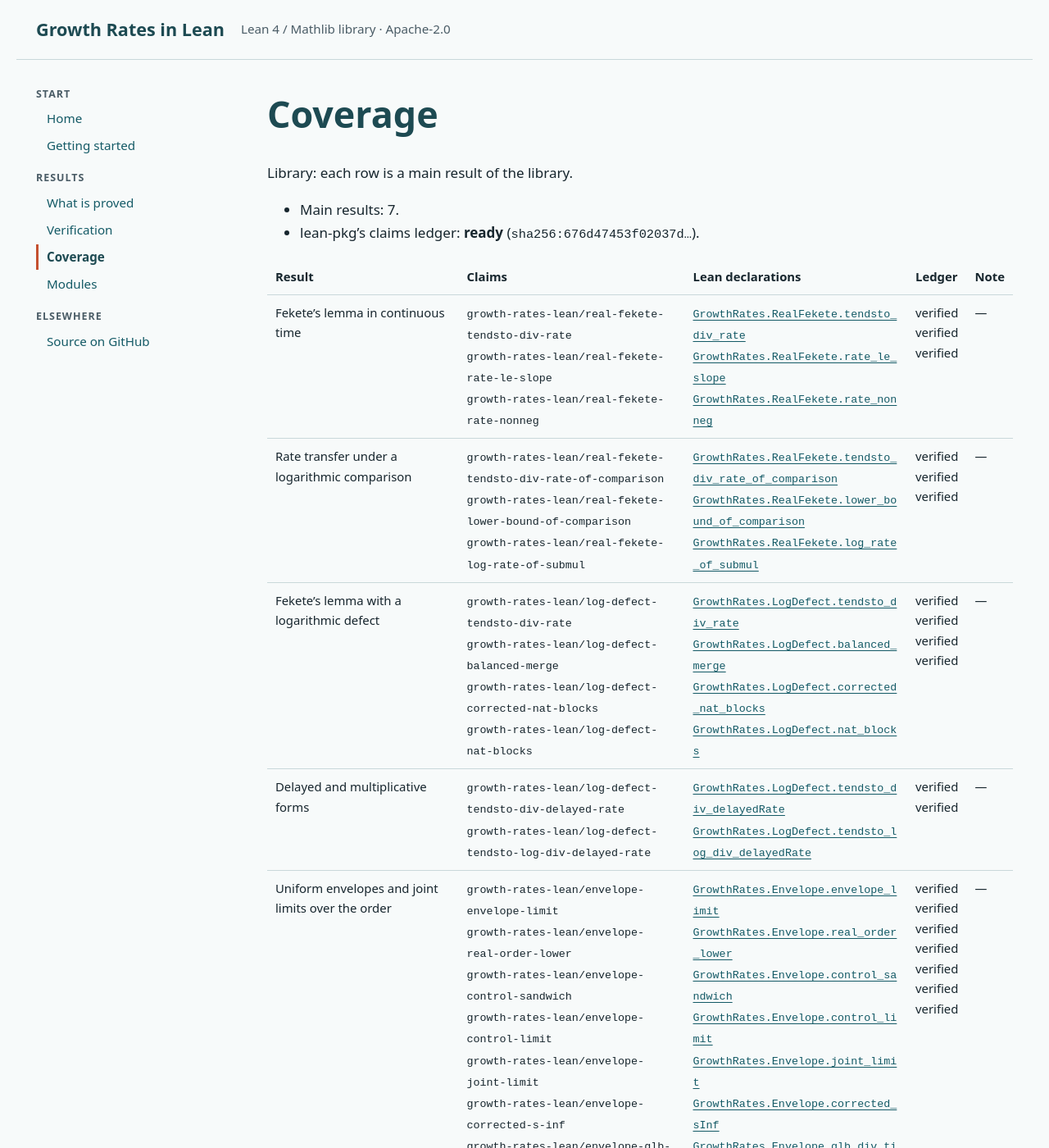
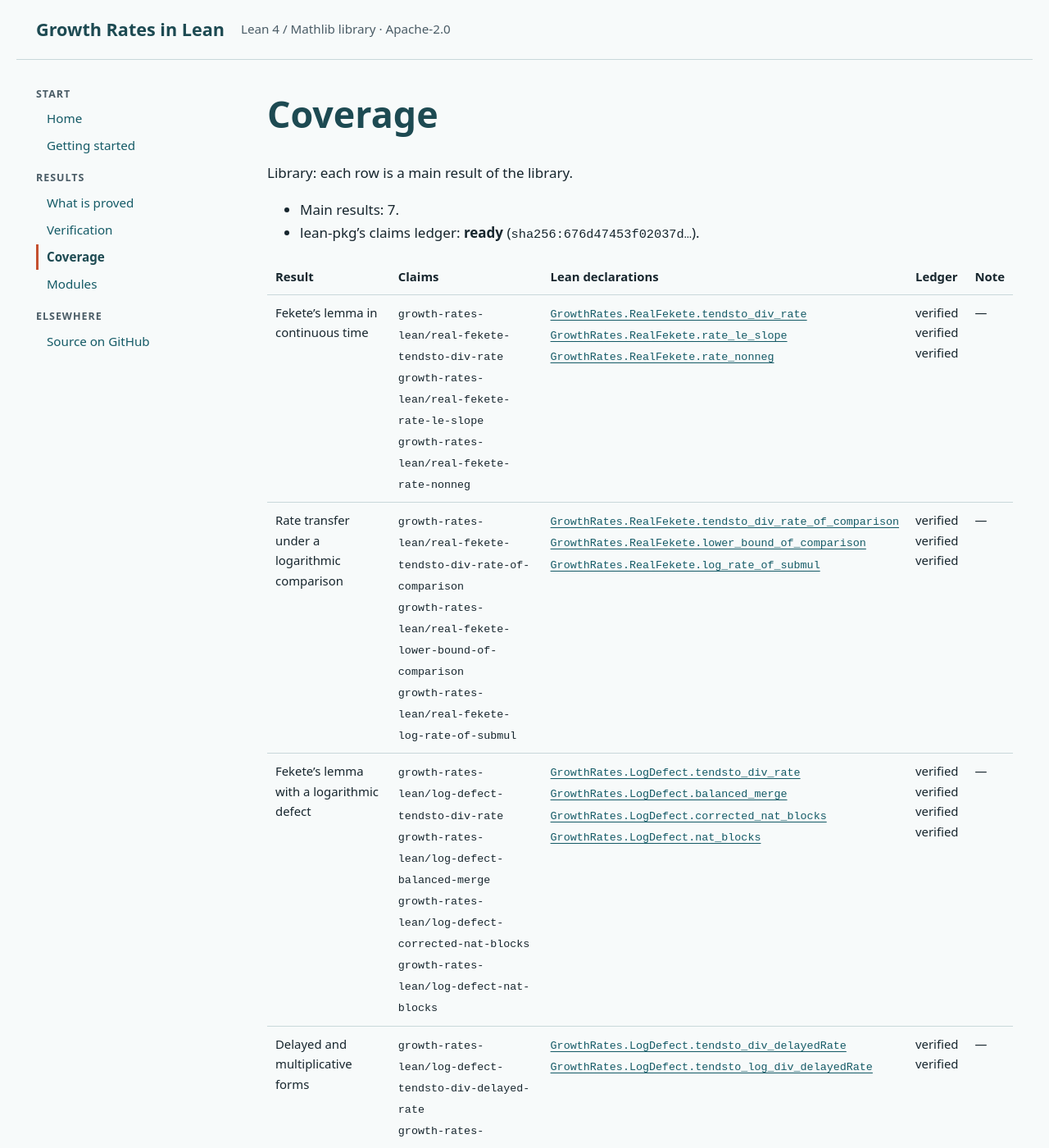
Before and after one commit to chenle02/growth-rates-lean, a Jekyll site: the page built from docs/coverage.md, in a window 1280 px wide and 1400 px high. Shown: the whole window at 82% size. Built offline with Jekyll 4.4.1, drawn with Linux system fonts in a browser that asks for light colours; our own code applies the rules of GitHub Pages for plain Markdown files.

Commit message:
docs site: no Copy button over typeset formulas; keep Lean names whole in tables
Co-Authored-By: Claude Opus 5.5 (1M context) <noreply@anthropic.com>

````diff
--- a/docs/assets/code.js
+++ b/docs/assets/code.js
@@ -40,6 +40,8 @@
     root.querySelectorAll("pre").forEach(function (pre) {
       if (pre.dataset.copyDone) return;
       pre.dataset.copyDone = "1";
+      // ```math blocks become MathJax formulas (math.js); a Copy button would sit on the formula.
+      if (pre.querySelector("code.language-math") || pre.closest(".language-math")) return;
       if (pre.querySelector(".md-clipboard") || (pre.parentNode && pre.parentNode.querySelector && pre.parentNode.querySelector(":scope > .md-clipboard"))) return;
       var wrap = document.createElement("div");
       wrap.className = "code-wrap";
--- a/docs/assets/site.css
+++ b/docs/assets/site.css
@@ -72,6 +72,8 @@ mjx-container[display="true"] { overflow-x: auto; overflow-y: hidden; max-width:
 
 /* Narrow screens. Long inline code (declaration names, receipt files) wraps instead of widening the page. */
 :not(pre) > code { overflow-wrap: anywhere; }
+/* Inside a table the code keeps its words whole: the table scrolls horizontally instead. */
+td code, th code { overflow-wrap: normal; }
 /* MathJax 3 does not break formulas. math.js marks a formula wider than its column with .mjx-wide; only
    that formula scrolls inside its own box. The vertical padding keeps superscripts and fraction bars clear
    of the box edge, so nothing is clipped. Formulas that fit are left as MathJax renders them. */
````
